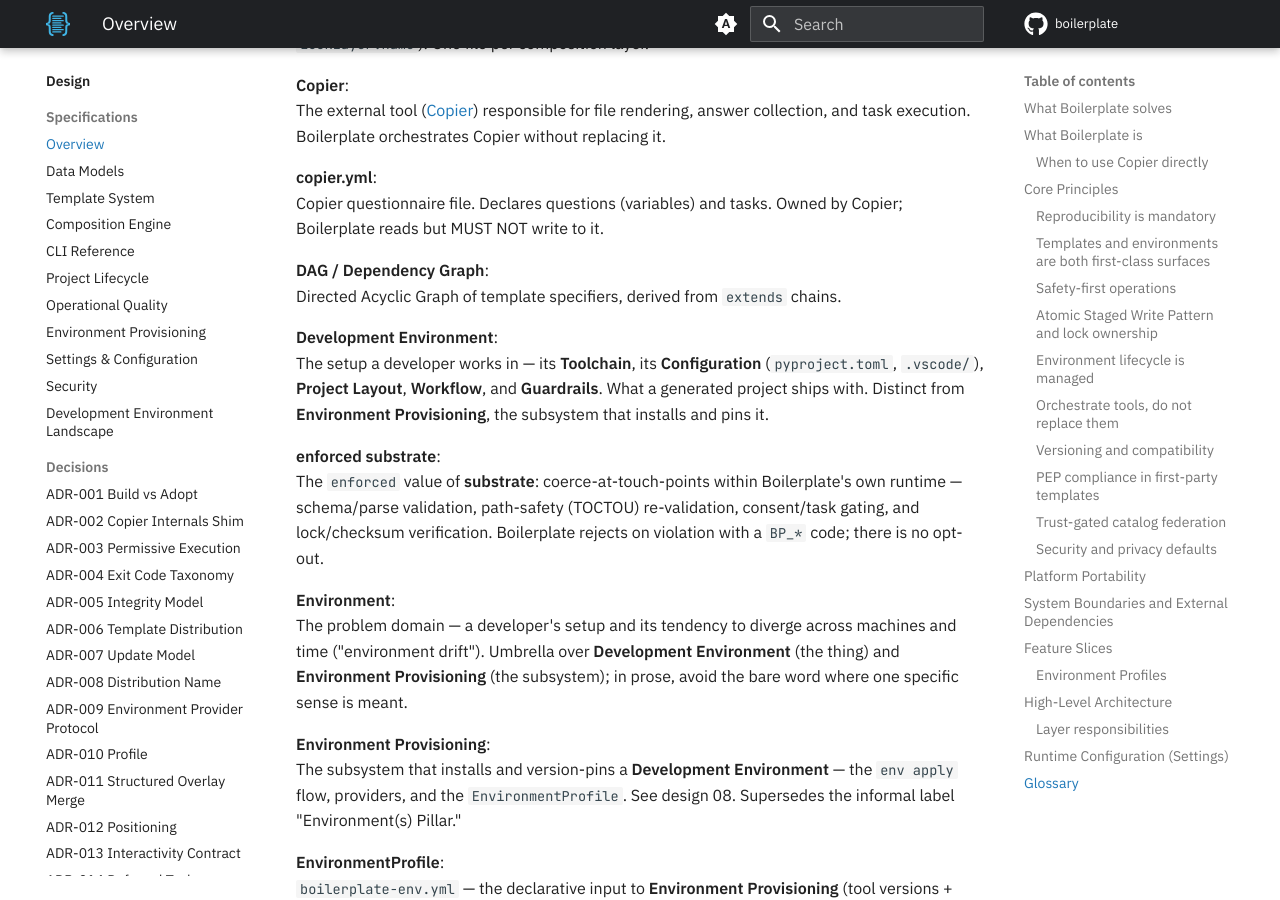
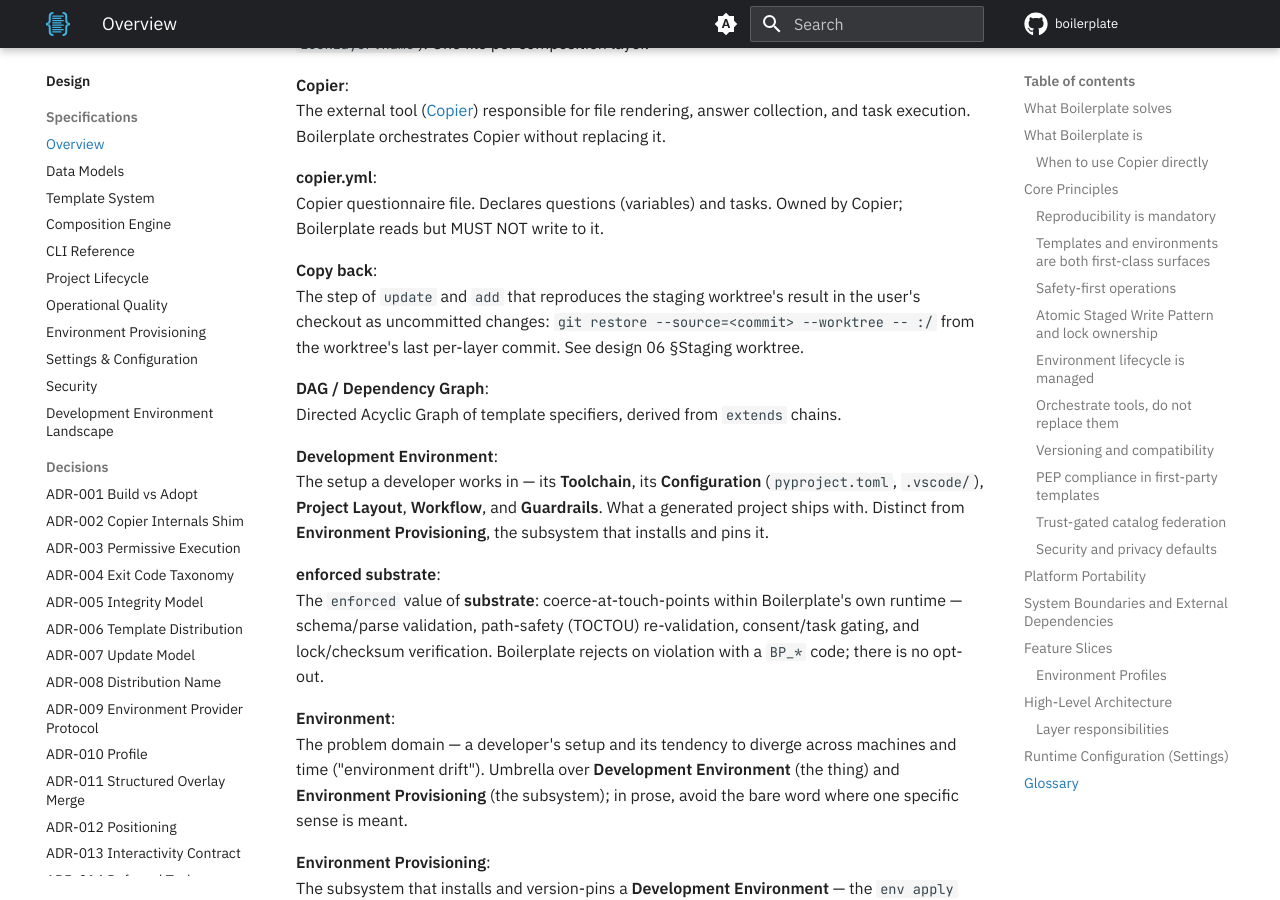
Before and after one commit to TheRealBillSiegler/boilerplate, an MkDocs documentation site: the page built from docs/design/01-overview.md, in a window 1280 px wide and 900 px high, scrolled down 11297 px. Built offline with MkDocs 1.6.1 and Material for MkDocs 9.7.7, drawn with Linux system fonts in a browser that asks for light colours; comment, search, counter and statistics services are not loaded; the version menu is left out; some of the changed text lies outside the part shown.

Commit message:
docs: add copy back and restore marker to the glossary
Co-Authored-By: Claude Sonnet 5.5 <noreply@anthropic.com>

```diff
--- a/CONTEXT.md
+++ b/CONTEXT.md
@@ -69,6 +69,9 @@ The external tool ([Copier](https://copier.readthedocs.io/)) responsible for fil
 **copier.yml**:
 Copier questionnaire file. Declares questions (variables) and tasks. Owned by Copier; Boilerplate reads but MUST NOT write to it.
 
+**Copy back**:
+The step of `update` and `add` that reproduces the staging worktree's result in the user's checkout as uncommitted changes: `git restore --source=<commit> --worktree -- :/` from the worktree's last per-layer commit. See design 06 §Staging worktree.
+
 **DAG / Dependency Graph**:
 Directed Acyclic Graph of template specifiers, derived from `extends` chains.
 
@@ -132,6 +135,9 @@ The standard project structure — `src/`, `tests/`, and their conventions. A pa
 **RenderEngine**:
 The proper-noun class that orchestrates Copier across composition layers.
 
+**Restore marker**:
+The file under the project's git directory, paired with the ref `refs/worktree/boilerplate/restore`, that keeps the state of a copy back cut off midway so a rerun can finish it or `git stash --include-untracked` can set it aside. See design 06 §Interrupted copy back.
+
 **safe update**:
 The conflict-detected, atomically-rolled-back update workflow Boilerplate provides over Copier's per-layer merge. See design 04 §Safe update for the implementation.
 
```
